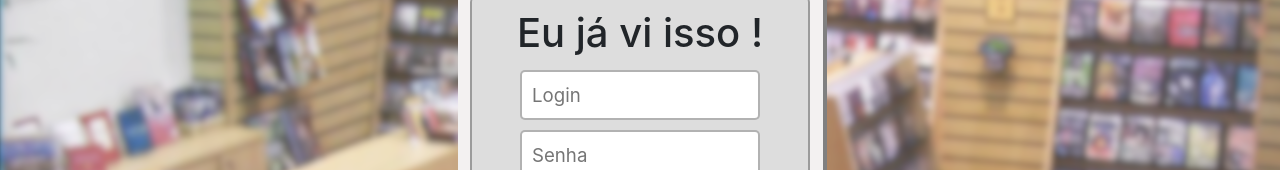
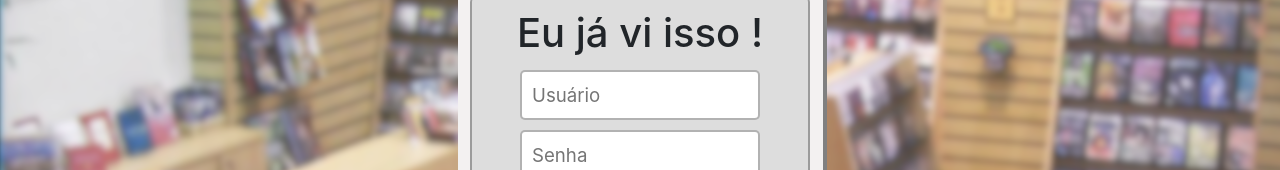
Before and after one commit to vitorHoller/projeto-trainee3, a React (Create React App) app in the folder Projeto/grupo3/: page / in a window 1280 px wide. Shown: the part 138-308 px from the top of the page. Built offline with nearby package versions, Linux system fonts and the light colour scheme.

Commit message:
Mudei o nome login para usuario

```diff
--- a/Projeto/grupo3/src/Pages/Login/Login.js
+++ b/Projeto/grupo3/src/Pages/Login/Login.js
@@ -3,7 +3,6 @@ import './Login.css'
 import {Button, Nav, NavDropdown, Navbar, FormControl} from 'react-bootstrap'
 import 'bootstrap/dist/css/bootstrap.min.css'
 import { useHistory } from 'react-router-dom'
-
 
 export default function Login() {
     const usuario = 'Grupo 3'
@@ -38,7 +37,7 @@ export default function Login() {
                 <div className='box'>
                     <h1 className = 'title'>Eu já vi isso !</h1>
                     <div className='login'>
-                        <input className='input' placeholder='Login' onChange={(e) => setUserName(e.target.value)} ></input>
+                        <input className='input' placeholder='Usuário' onChange={(e) => setUserName(e.target.value)} ></input>
                         <input className='input' placeholder='Senha' type = 'password' onChange={(e) => setPassword(e.target.value)} ></input>
                         <a className = 'cadastro' href='http://localhost:3000/cadastrousuario'>Cadastre-se</a>
                         <Button className = 'button' variant = 'secondary' type="submit" onClick={() => handleSubmit()}>Entrar</Button>{' '}
```
